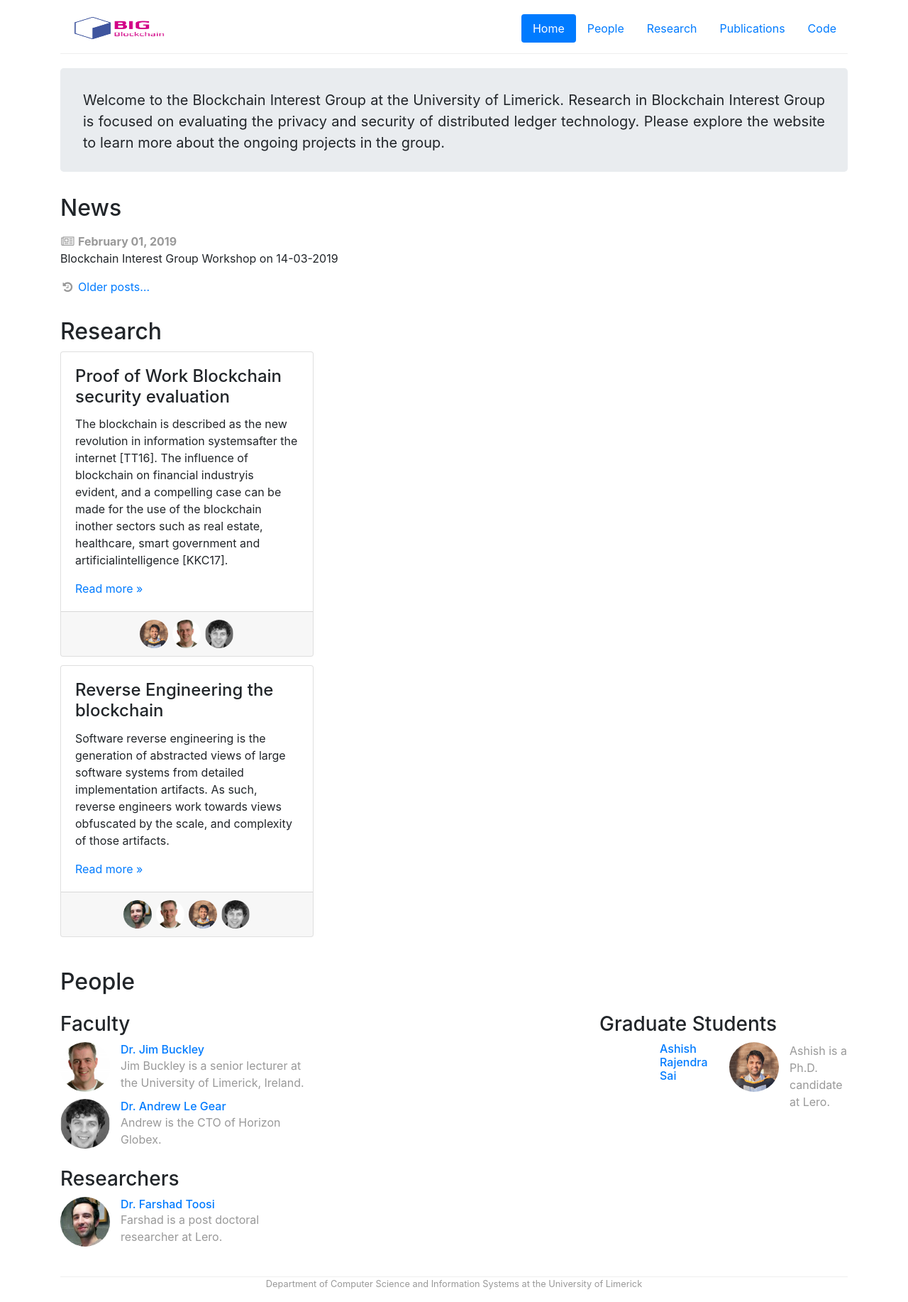
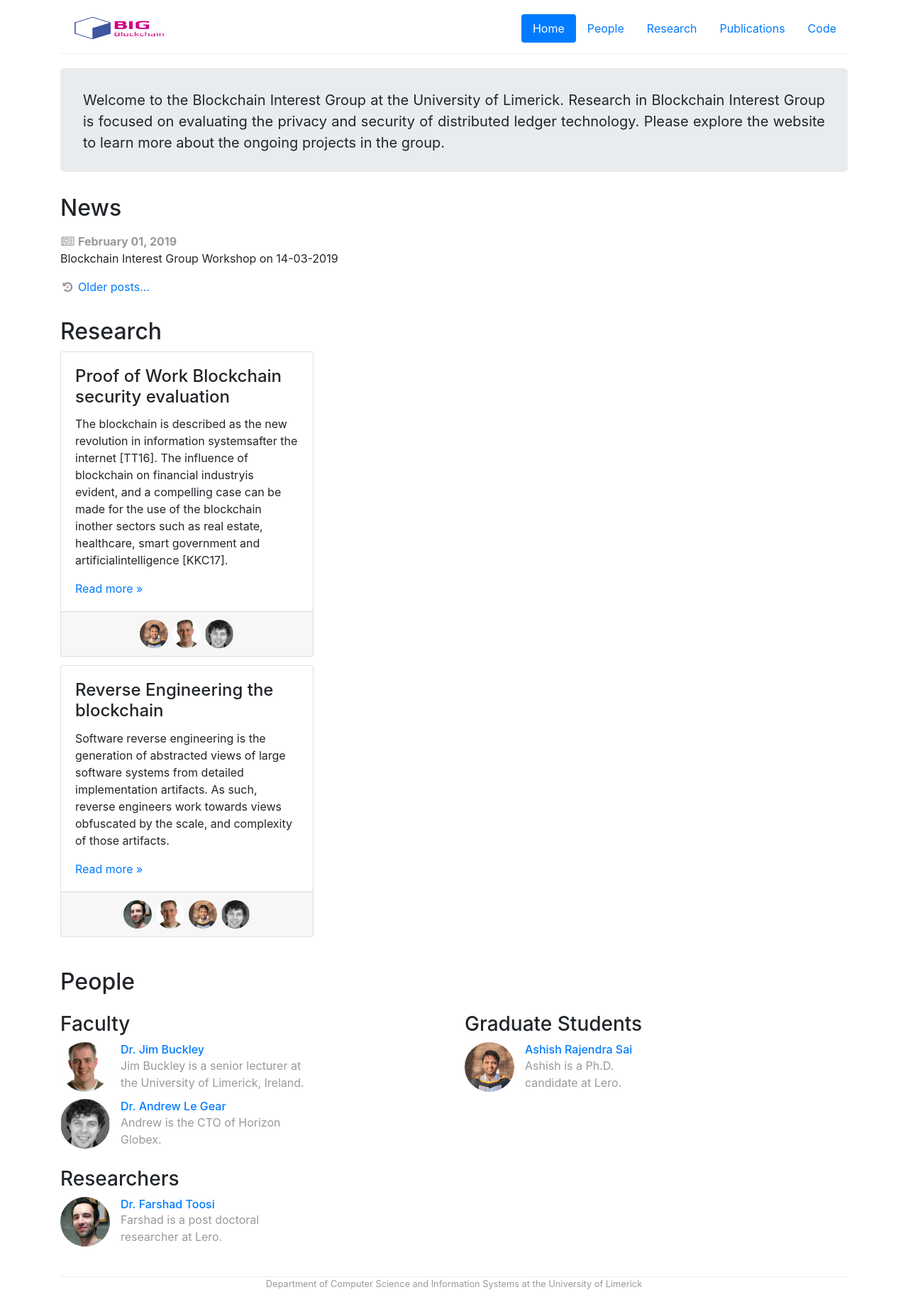
Before and after one commit to BIGIreland/BIGIreland, a Jekyll site: the page built from index.html, in a window 1280 px wide. Shown: the whole page at 71% size. Built offline with Jekyll 4.4.1, drawn with Linux system fonts in a browser that asks for light colours.

Commit message:
updated the home page

```diff
--- a/index.html
+++ b/index.html
@@ -9,7 +9,7 @@ role-tables:
     width: 4
     image: true
   - roles: [grad]
-    width: 4
+    width: 6
     image: true
 
 ---
```
